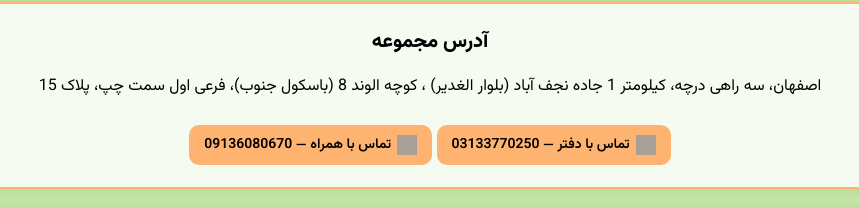
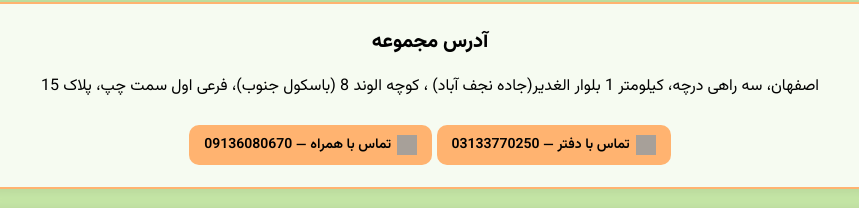
Before and after one commit to amirpoosheshfartak-sudo/location, a plain HTML site: page index.html in a window 1280 px wide. Shown: the part 178-386 px from the top of the page, 210-1069 px from the left. Drawn offline with Linux system fonts and the light colour scheme; grey boxes are pictures that could not be loaded.

Commit message:
index.html

```diff
--- a/index.html
+++ b/index.html
@@ -99,7 +99,7 @@ iframe {
         <div class="section-title">آدرس مجموعه</div>
 
         <p>
-            اصفهان، سه راهی درچه، کیلومتر 1 جاده نجف آباد (بلوار الغدیر) ،
+            اصفهان، سه راهی درچه، کیلومتر 1 بلوار الغدیر(جاده نجف آباد) ،
             کوچه الوند 8 (باسکول جنوب)، فرعی اول سمت چپ، پلاک 15
         </p>
 
```
